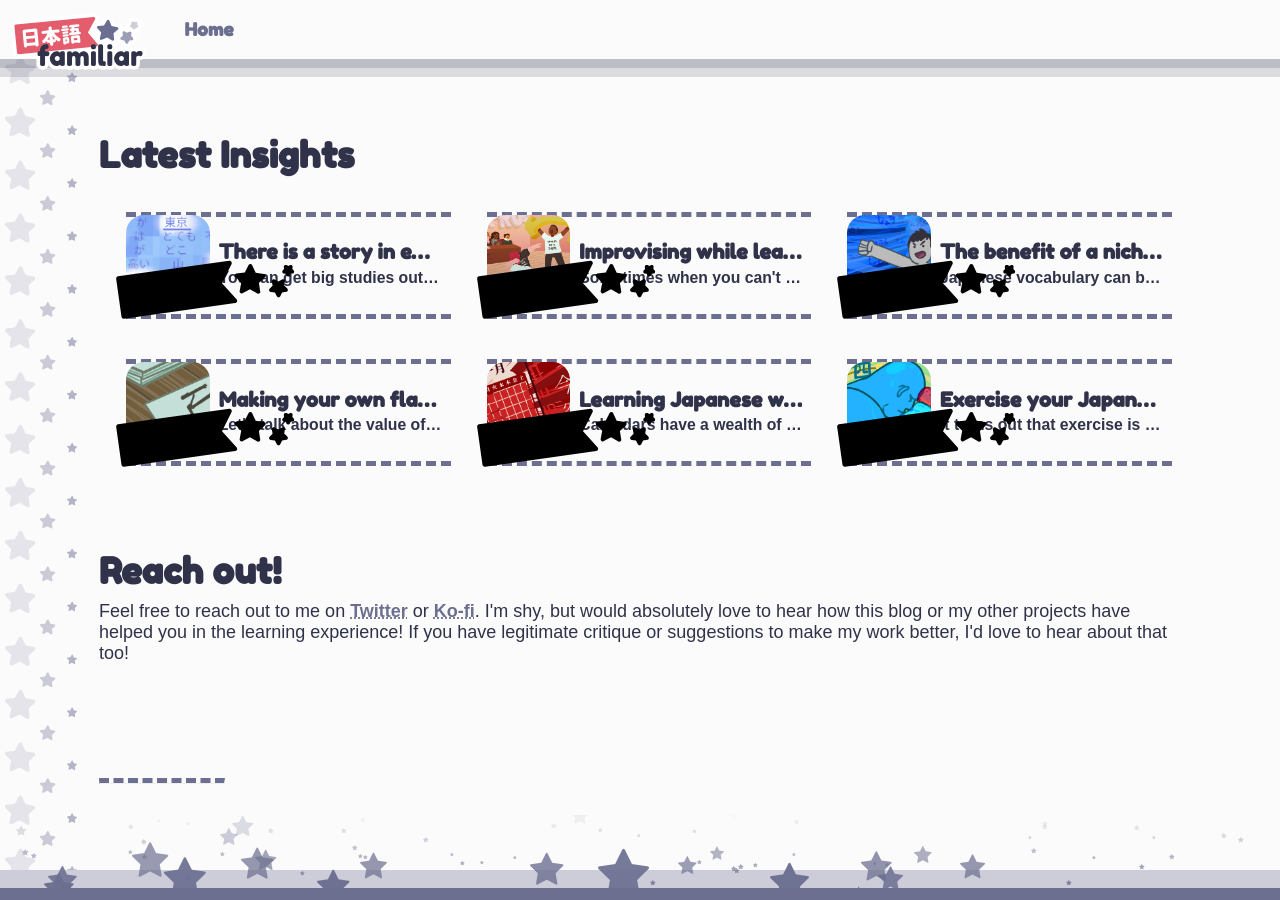
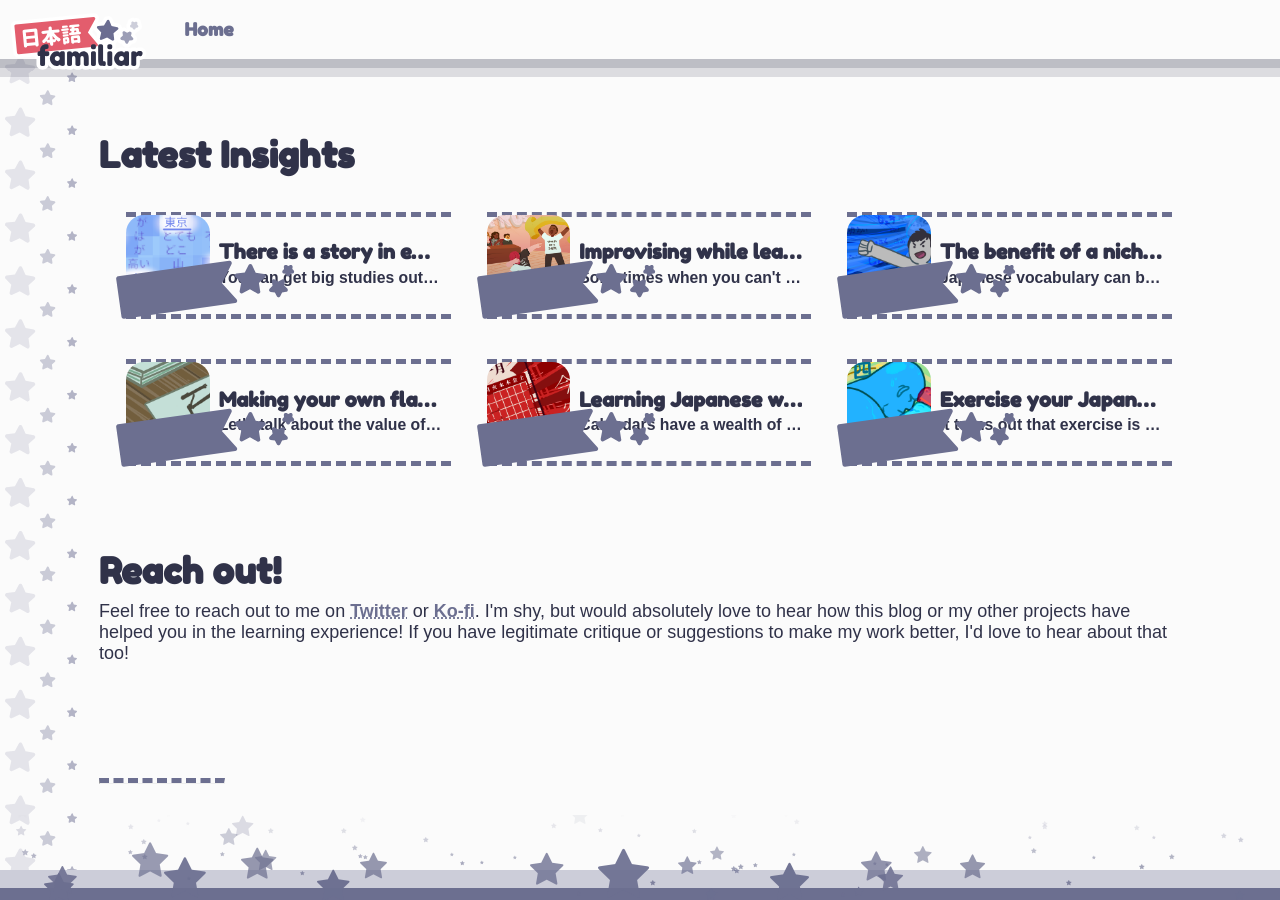
Before and after one commit to NihongoFamiliar/NihongoFamiliar.github.io, a Jekyll site: the page built from index.html, in a window 1280 px wide and 900 px high, scrolled down 1135 px. Built offline with Jekyll 4.4.1, drawn with Linux system fonts in a browser that asks for light colours; some web fonts are replaced.

Commit message:
Update post-previews.css

```diff
--- a/assets/css/post-previews.css
+++ b/assets/css/post-previews.css
@@ -71,7 +71,33 @@
 						transform: rotateZ(-12deg) scale(1.1);
 						transition: transform 1s;
 					}
-
+					.post-previews .post-preview .tag-flag svg {
+						width: 100%;
+					}
+					.post-previews .post-preview .tag-flag .tanzaku-container {
+						width: 100%;
+						overflow: hidden;
+						text-overflow: ellipsis;
+					}
+						.post-previews .post-preview .tag-flag .tanzaku-container .tanzaku,
+						.post-previews .post-preview .tag-flag .tanzaku-container .star-1,
+						.post-previews .post-preview .tag-flag .tanzaku-container .star-2,
+						.post-previews .post-preview .tag-flag .tanzaku-container .star-3 {
+							fill: var(--purple);
+							transition: fill 0.3s;
+						}
+							.post-previews .post-preview a:hover .tag-flag .tanzaku-container .tanzaku,
+							.post-previews .post-preview a:hover .tag-flag .tanzaku-container .star-1,
+							.post-previews .post-preview a:hover .tag-flag .tanzaku-container .star-2,
+							.post-previews .post-preview a:hover .tag-flag .tanzaku-container .star-3 {
+								fill: var(--pink);
+							}
+							.post-previews .post-preview a:active .tag-flag .tanzaku-container .tanzaku,
+							.post-previews .post-preview a:active .tag-flag .tanzaku-container .star-1,
+							.post-previews .post-preview a:active .tag-flag .tanzaku-container .star-2,
+							.post-previews .post-preview a:active .tag-flag .tanzaku-container .star-3 {
+								fill: var(--purple-lighter);
+							}
 					.post-previews .post-preview .tag-flag p {
 						position: absolute;
 						top: 0.85rem;
```
